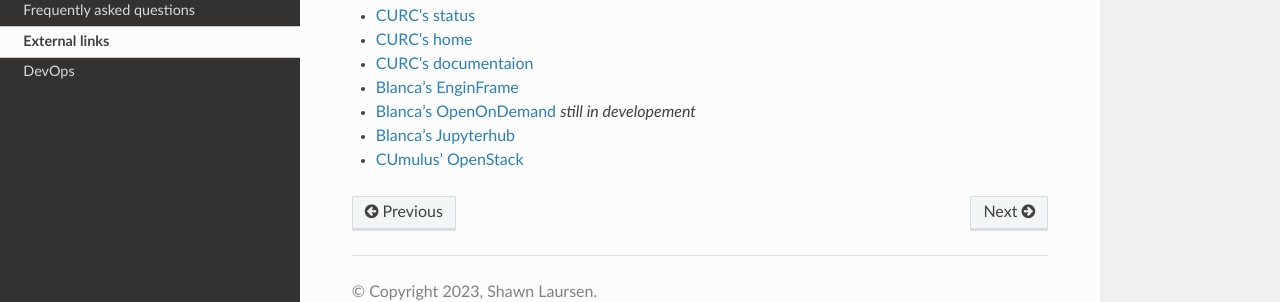
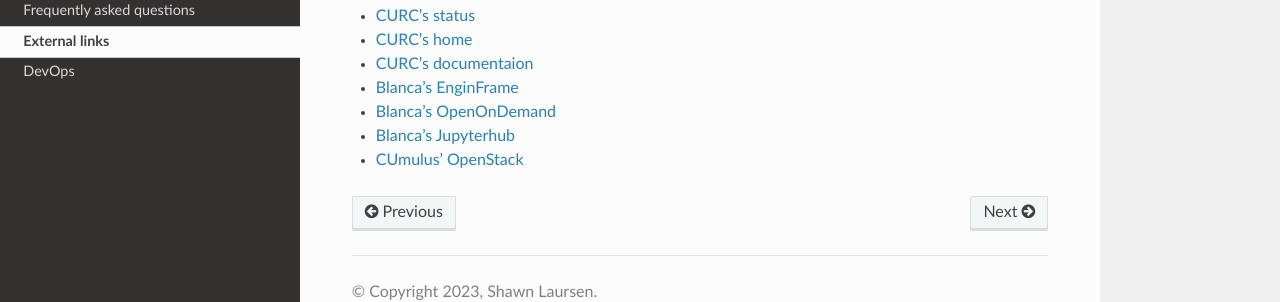
Before and after one commit to CU-BioKEM/user-guide, a Sphinx documentation site: the page built from docs/source/external_links.rst, in a window 1280 px wide. Shown: the part 228-530 px from the top of the page. Built offline with Sphinx 7.4.7 and the Read the Docs theme 2.0.0, drawn with Linux system fonts in a browser that asks for light colours; pages that are not in the unit, such as notebooks, are missing from menus.

Commit message:
removed extra

```diff
--- a/docs/source/external_links.rst
+++ b/docs/source/external_links.rst
@@ -8,6 +8,6 @@
 - `CURC's home <https://www.colorado.edu/rc/>`_
 - `CURC's documentaion <https://curc.readthedocs.io/en/latest/#>`_
 - `Blanca's EnginFrame <https://viz.rc.colorado.edu/enginframe/demo/index.html>`_
-- `Blanca's OpenOnDemand <https://ondemand.rc.colorado.edu/>`_ *still in developement*
+- `Blanca's OpenOnDemand <https://ondemand.rc.colorado.edu/>`_
 - `Blanca's Jupyterhub <https://jupyter.rc.colorado.edu/hub/login>`_
 - `CUmulus' OpenStack <https://cumulus.rc.colorado.edu/project/>`_
```
